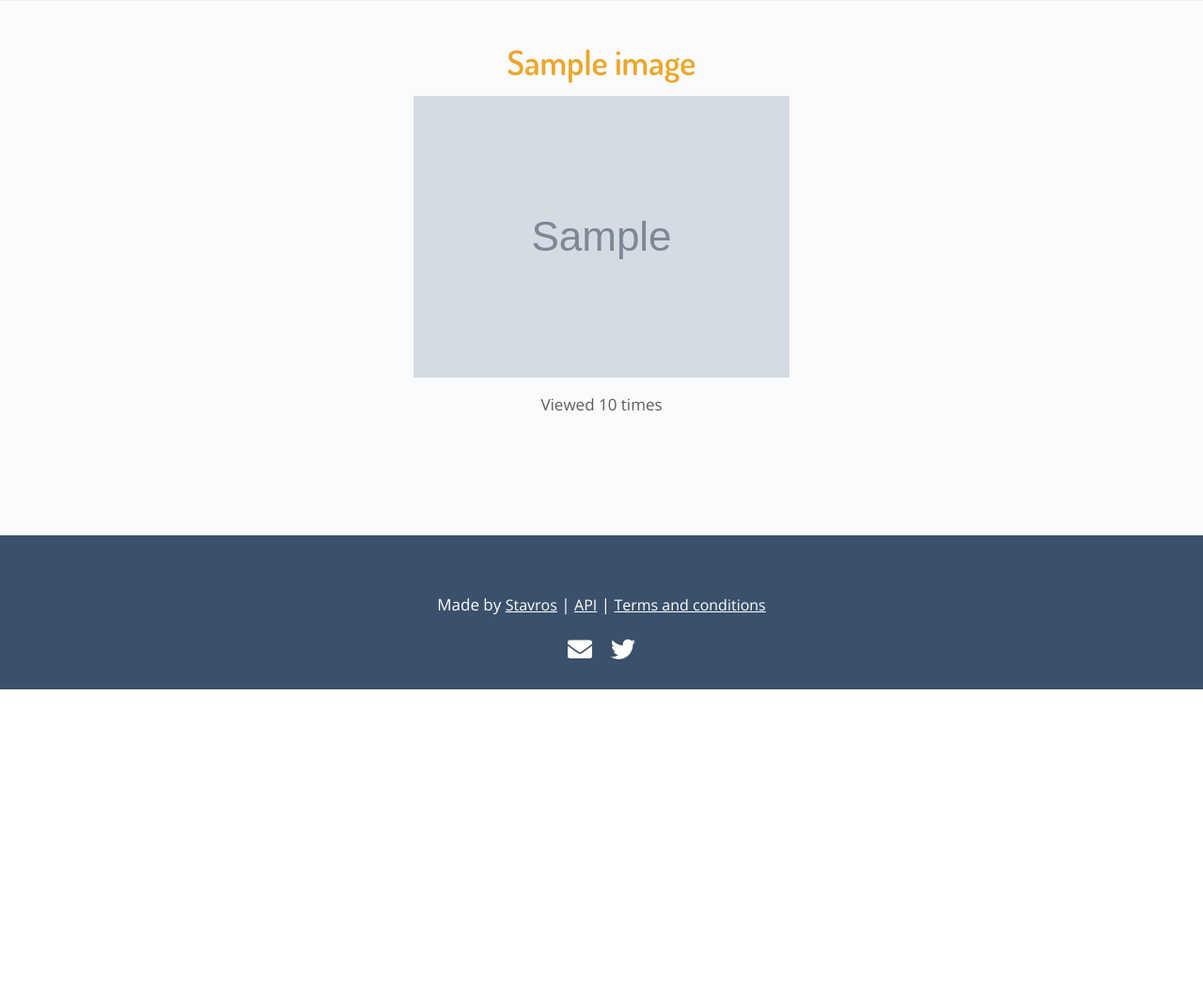
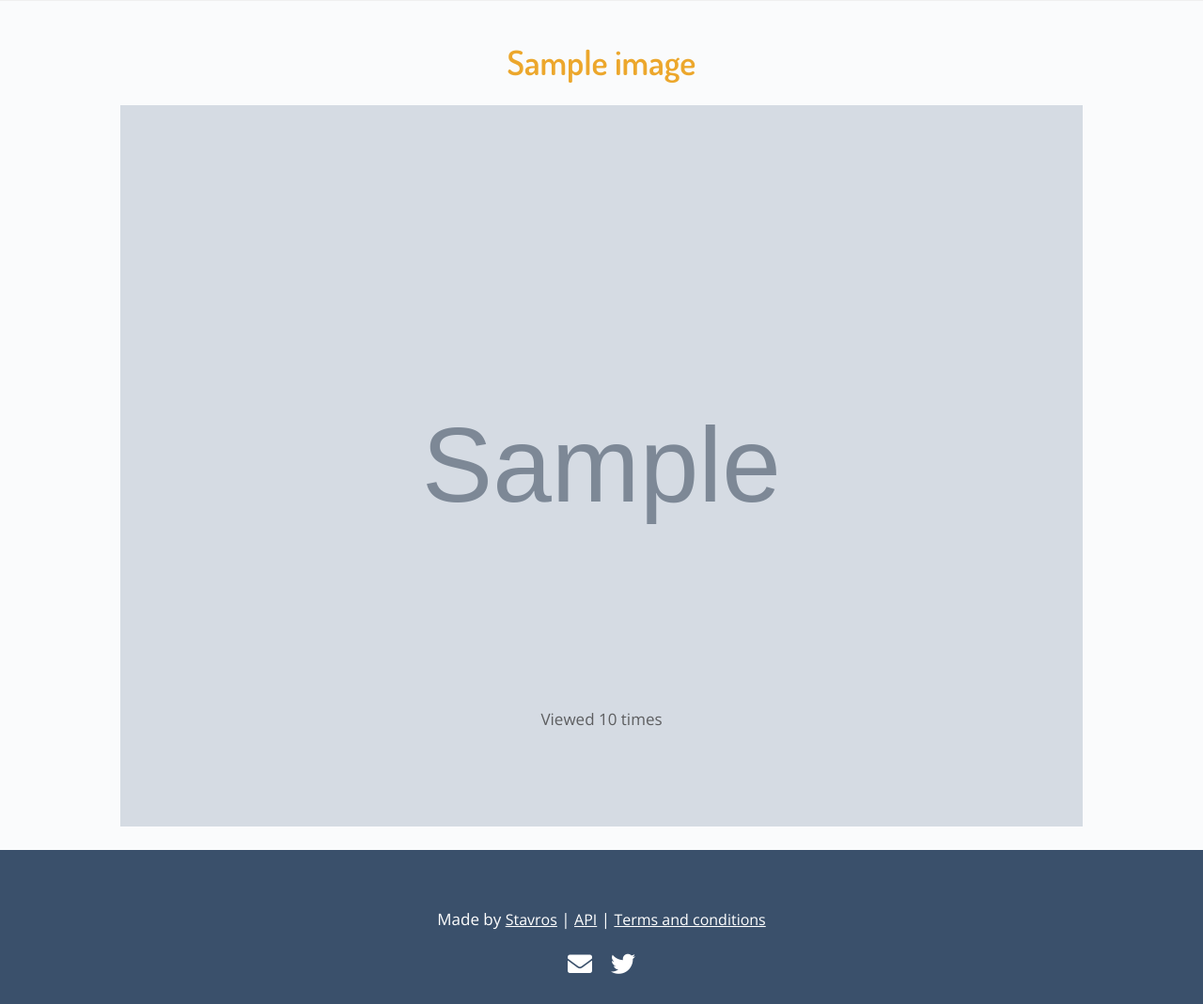
Before and after one commit to skorokithakis/imgz, a Django app: template templates/image.html in a window 1280 px wide. Shown: the part 97-1166 px from the top of the page at 94% size. Before the commit the page ends 831 px from the top, so only its background shows below. Run offline with Django 3.2, Linux system fonts and the light colour scheme; the template is opened without the code that fills it: most values are stand-ins (such as "Sample title", 1, 10 or a date in 2020); grey boxes marked "Sample" are stand-in pictures; some libraries are stand-ins or nearby versions.

Commit message:
Fix image display

```diff
--- a/static/css/style.css
+++ b/static/css/style.css
@@ -1946,3 +1946,14 @@
     background-color: var(--color-2);
     color: white;
 }
+
+.image-wrapper {
+    margin: 0 auto;
+    max-width: 80vw;
+    max-height: 80vh;
+}
+
+.image-wrapper img {
+    width: 100%;
+    height: 100%;
+}
--- a/templates/image.html
+++ b/templates/image.html
@@ -126,15 +126,32 @@
                         <input maxlength="200" type="text" name="title" value="{{ image.title }}" />
                     </form>
                     {% endif %}
+                </div>
+                <!--end col-md-12 -->
 
-                    <p>
-                    <a href="{{ image.get_image_url }}"><img style="max-width: 100%" src="{{ image.get_image_url }}" /></a>
-                    </p>
+            </div>
+            <!--end row -->
 
+        </div>
+        <!--end container -->
+
+        <div class="image-wrapper">
+            <p>
+            <a href="{{ image.get_image_url }}"><img src="{{ image.get_image_url }}" /></a>
+            </p>
+        </div>
+
+        <!--begin container -->
+        <div class="container">
+
+            <!--begin row -->
+            <div class="row">
+
+                <!--begin col-md-12-->
+                <div class="col-md-12 text-center padding-bottom-10">
                     <p>
                     Viewed {{ image.views }} times
                     </p>
-
                 </div>
                 <!--end col-md-12 -->
 
```
